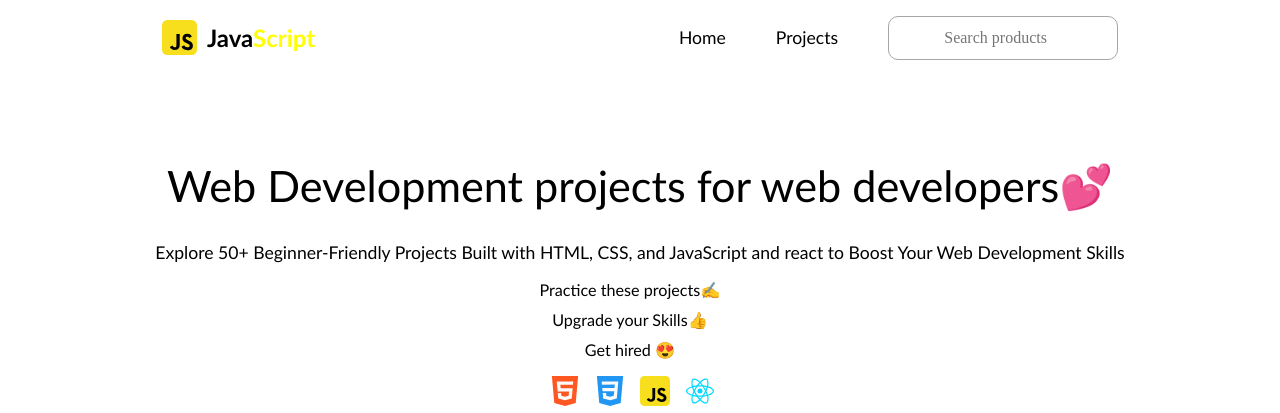
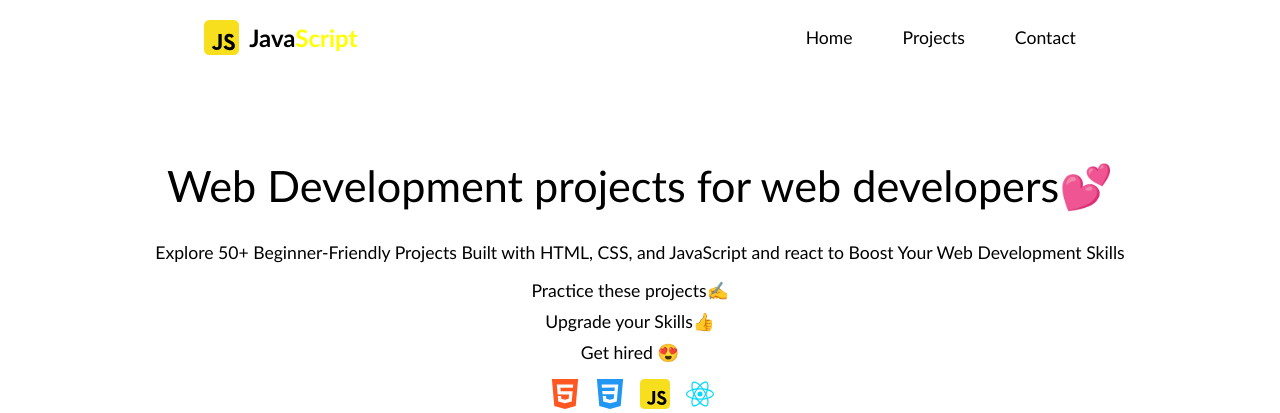
Before and after one commit to WhatsWrongOB/Web_Projects, a Next.js app: page / in a window 1280 px wide. Shown: the top 413 px of the page. Built offline with nearby package versions, Linux system fonts and the light colour scheme; no server answers; the database is empty.

Commit message:
Adding projects

```diff
--- a/src/app/globals.css
+++ b/src/app/globals.css
@@ -43,10 +43,10 @@ button:hover {
   background-color: rgb(211, 35, 35);
 }
 
-.no{
-  display:flex;
-  justify-content:center;
-  align-items:center;
+.no {
+  display: flex;
+  justify-content: center;
+  align-items: center;
   font-size: 2rem;
 }
 
@@ -149,7 +149,8 @@ main {
 .inner_rec ul li {
   margin-bottom: 10px;
   margin-right: 60px;
-  font-size: 1.01rem;
+  font-size: 1.1rem;
+  font-family: 'Gill Sans', 'Gill Sans MT', Calibri, 'Trebuchet MS', sans-serif;
 }
 
 .icons {
@@ -186,6 +187,7 @@ hr {
   justify-content: space-between;
   align-items: center;
   color: black;
+  margin: 5px 0px;
 }
 
 .card_icon {
@@ -426,6 +428,7 @@ textarea {
 }
 
 .dash_container {
+  height: 90vh;
   width: 100%;
   display: flex;
 }
@@ -488,7 +491,6 @@ textarea {
 @media screen and (max-width: 1000px) {
   .dash_container {
     flex-direction: column;
-
     gap: 70px;
   }
 
--- a/src/components/Card.jsx
+++ b/src/components/Card.jsx
@@ -21,7 +21,7 @@ const Card = ({ project }) => {
           <div className="heading">
             <h2>{project.title}</h2>
           </div>
-          <p>{project.description}</p>
+          {/* <p>{project.description}</p> */}
         </Link>
         <div className="stack">
           {project.techStack.map((item, i) => (
--- a/src/components/Navbar.jsx
+++ b/src/components/Navbar.jsx
@@ -6,27 +6,27 @@ import React, { useState } from "react";
 import Hamburger from "hamburger-react";
 import { useRouter } from "next/navigation";
 
-export const Searchbar = ({ searchTerm, setSearchTerm }) => {
-  const router = useRouter();
+// export const Searchbar = ({ searchTerm, setSearchTerm }) => {
+//   const router = useRouter();
 
-  const handleSubmit = (e) => {
-    e.preventDefault();
-    router.push(`/search/${searchTerm}`);
-    setSearchTerm("");
-  };
+//   const handleSubmit = (e) => {
+//     e.preventDefault();
+//     router.push(`/search/${searchTerm}`);
+//     setSearchTerm("");
+//   };
 
-  return (
-    <form onSubmit={handleSubmit}>
-      <input
-        className="nav_search"
-        type="search"
-        placeholder="Search products"
-        value={searchTerm}
-        onChange={(e) => setSearchTerm(e.target.value)}
-      />
-    </form>
-  );
-};
+//   return (
+//     <form onSubmit={handleSubmit}>
+//       <input
+//         className="nav_search"
+//         type="search"
+//         placeholder="Search products"
+//         value={searchTerm}
+//         onChange={(e) => setSearchTerm(e.target.value)}
+//       />
+//     </form>
+//   );
+// };
 
 const Navbar = () => {
   const [toggle, setToggle] = useState(false);
@@ -57,7 +57,8 @@ const Navbar = () => {
           <Link href="/projects">Projects</Link>
         </li>
         <li>
-          <Searchbar searchTerm={searchTerm} setSearchTerm={setSearchTerm} />
+          {/* <Searchbar searchTerm={searchTerm} setSearchTerm={setSearchTerm} /> */}
+          <Link href="/">Contact</Link>
         </li>
       </ul>
       <div className="ham" onClick={handleToggle}>
```
